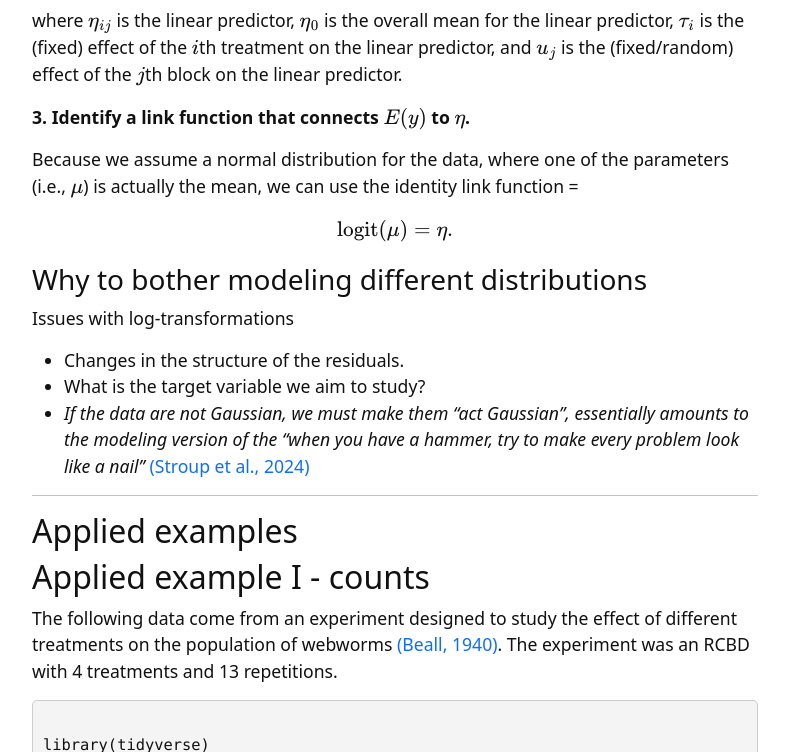
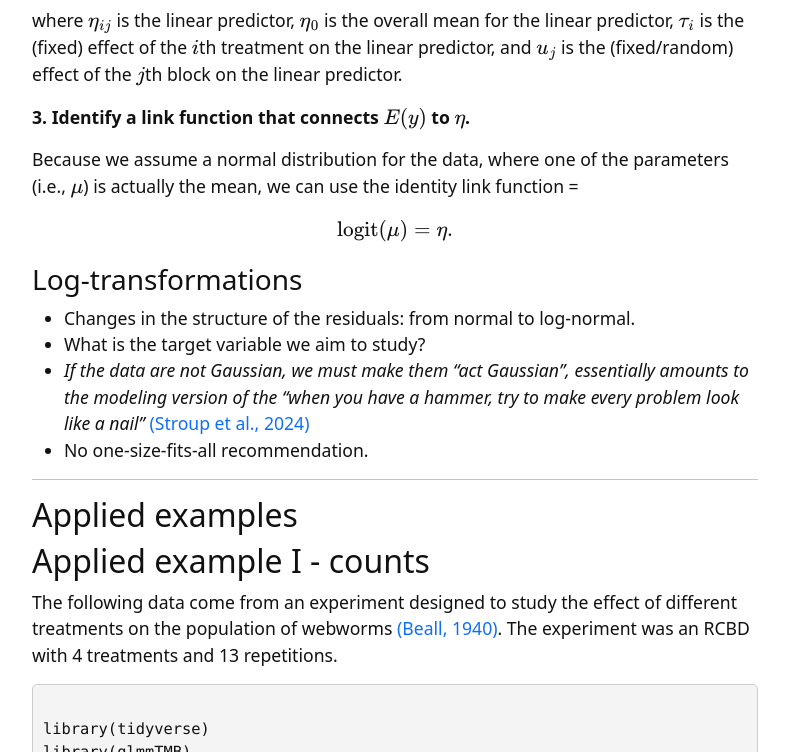
Before and after one commit to jlacasa/mixed-models-spring25, a Jekyll site: the page built from content/3-lesson.md, in a window 1280 px wide and 900 px high, scrolled down 4525 px, cut to the strip 0-752 px from the top of the window. Shown: the whole strip, without its empty margins (245-1034 px from the left). Built offline with Jekyll 4.4.1, drawn with Linux system fonts in a browser that asks for light colours; formulas are drawn with MathJax 3.

Commit message:
log transf

```diff
--- a/content/3-lesson.md
+++ b/content/3-lesson.md
@@ -235,14 +235,12 @@ is actually the mean, we can use the identity link function =
 
 $$\text{logit}(\mu) = \eta.$$
 
-### Why to bother modeling different distributions
+### Log-transformations
 
-Issues with log-transformations
-
-- Changes in the structure of the residuals.
+- Changes in the structure of the residuals: from normal to log-normal.
 - What is the target variable we aim to study?
 - *If the data are not Gaussian, we must make them “act Gaussian”, essentially amounts to the modeling version of the “when you have a hammer, try to make every problem look like a nail”* [(Stroup et al., 2024)](https://www.routledge.com/Generalized-Linear-Mixed-Models-Modern-Concepts-Methods-and-Applications/Stroup-Ptukhina-Garai/p/book/9781498755566?srsltid=AfmBOop80SBSwTFMCIzkiTtYe-5uir_Xnw2KVZxa1oXb4LJWrLRx0Wwq)
-
+- No one-size-fits-all recommendation.
 
 ------
 
```
